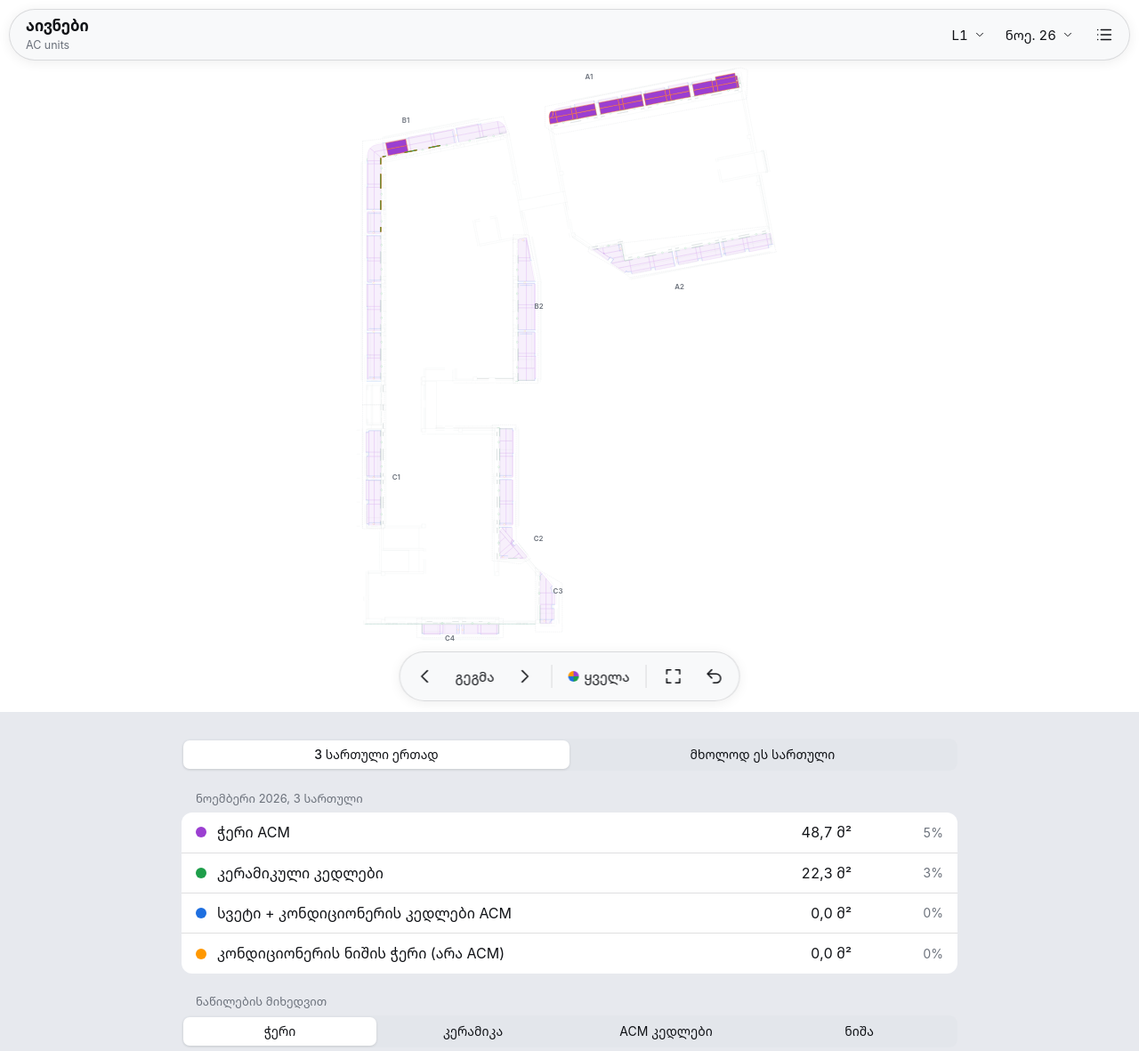
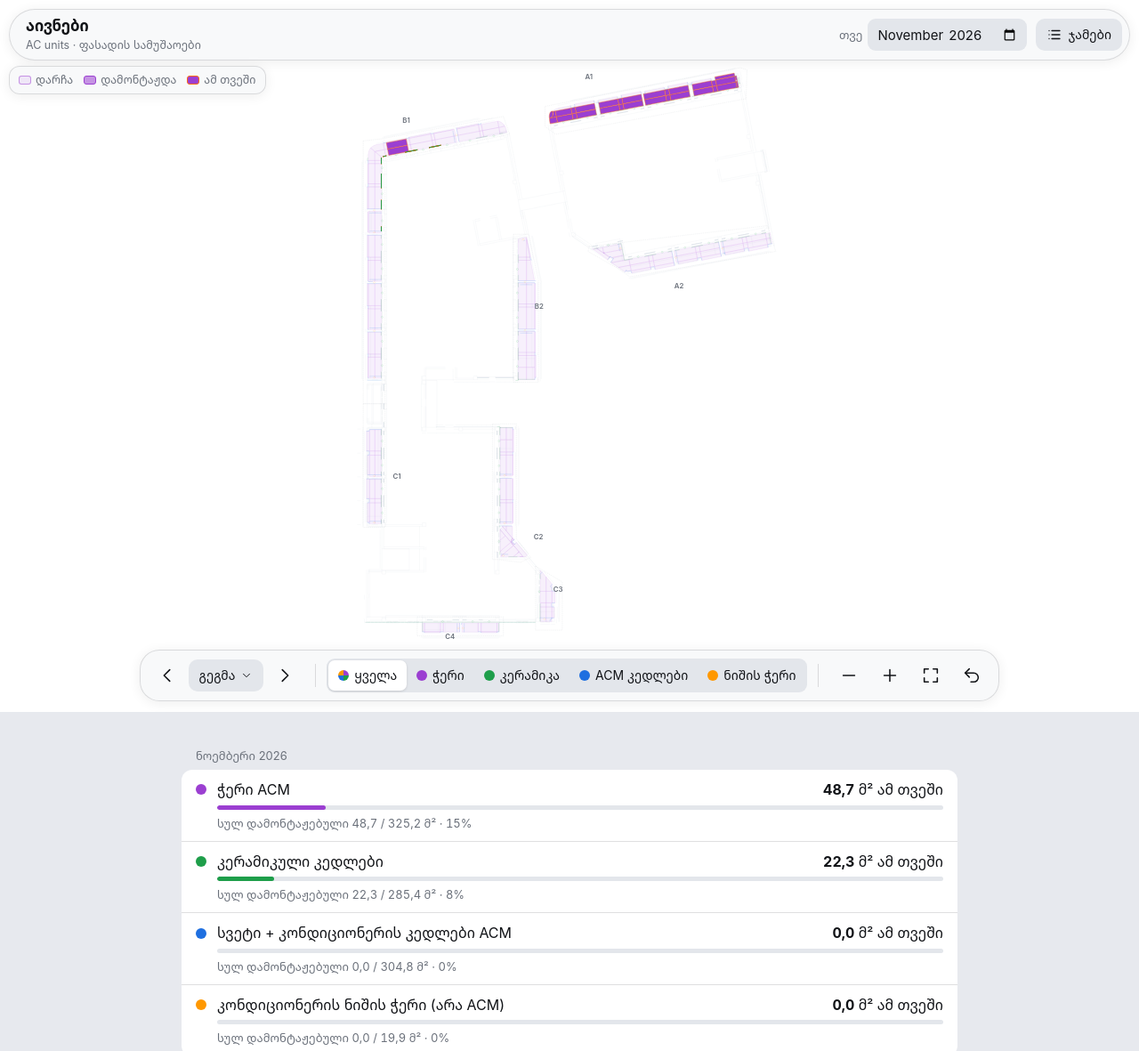
Before and after one commit to grishanazaretyan/facade-progress, a plain HTML site: page index.html in a window 1280 px wide. Shown: the top 1181 px of the page at 89% size. Drawn offline with Linux system fonts and the light colour scheme.

Commit message:
One floor, clearer controls

```diff
--- a/index.html
+++ b/index.html
@@ -68,14 +68,14 @@ button:focus-visible,input:focus-visible{outline:2px solid var(--acc);outline-of
 .mk.n .v{stroke:var(--now);stroke-width:1}
 .off{opacity:.15;pointer-events:none}
 main{padding:18px 14px 56px;max-width:900px;margin:0 auto}
-.gh{display:flex;align-items:flex-end;justify-content:space-between;gap:10px;padding:22px 16px 7px;font-size:13px;color:var(--mute)}
+.gh{display:flex;flex-wrap:wrap;align-items:flex-end;justify-content:space-between;gap:10px;padding:22px 16px 7px;font-size:13px;color:var(--mute)}
 .gh b{font-weight:400}
 .grp{background:var(--grp);border-radius:12px;overflow:hidden}
 .li{display:flex;align-items:center;gap:12px;padding:11px 16px;min-height:44px}
 .li+.li{border-top:.5px solid var(--sep)}
 .li .n{flex:1}
 .li .v{font-variant-numeric:tabular-nums;white-space:nowrap}
-.li .s{color:var(--mute);font-size:14px;font-variant-numeric:tabular-nums;white-space:nowrap;min-width:6.5em;text-align:right}
+.li .s{display:none;color:var(--mute);font-size:14px;font-variant-numeric:tabular-nums;white-space:nowrap;min-width:6.5em;text-align:right}
 .lnk{color:var(--acc);font-size:15px;min-height:32px}
 .seg{display:flex;background:var(--chip);border-radius:9px;padding:2px;margin:12px 0 0}
 .seg button{flex:1;min-height:32px;border-radius:7px;font-size:14px}
@@ -101,36 +101,62 @@ pre{background:var(--grp);border-radius:12px;padding:14px 16px;margin:0;font:inh
 .hide{display:none!important}
 @media(max-width:600px){table{font-size:13px}th,td{padding:8px 8px}.nav .t span{font-size:12px}.tb{padding:0 8px}}
 @media(prefers-reduced-motion:reduce){.toast{transition:none}}
+
+.nav{height:auto;min-height:58px;flex-wrap:wrap;padding:7px 8px 7px 18px;gap:8px 10px}
+.seg.sm{margin:0}.seg.sm button{min-height:34px;padding:0 12px;flex:none}
+.mon{display:flex;align-items:center;gap:6px;font-size:13px;color:var(--mute)}
+.mon input{font:inherit;font-size:15px;color:var(--ink);border:0;border-radius:9px;background:var(--chip);padding:6px 10px;min-height:36px}
+.chip{background:var(--chip);border-radius:10px;height:36px;min-height:36px;padding:0 12px;font-size:14px}
+.chip svg{width:18px;height:18px}
+.tools{height:auto;min-height:56px;padding:6px 8px;border-radius:22px;flex-wrap:wrap;justify-content:center;gap:6px;left:0;right:0;margin:0 auto;width:max-content;transform:none}
+.grpb{display:flex;align-items:center;gap:2px}
+.seg.lay{margin:0}.seg.lay button{flex:none;min-height:34px;padding:0 11px;gap:6px;font-size:14px}
+.legend{left:10px;top:calc(max(10px,env(safe-area-inset-top)) + 74px);border-radius:12px;padding:6px 10px;display:flex;gap:12px;font-size:12.5px;color:var(--mute)}
+.legend span{display:flex;align-items:center;gap:5px}
+.lg{width:14px;height:10px;border-radius:3px;display:inline-block}
+.l0{background:color-mix(in srgb,var(--ceil) 10%,transparent);border:1px solid color-mix(in srgb,var(--ceil) 50%,transparent)}
+.l1{background:color-mix(in srgb,var(--ceil) 55%,transparent);border:1px solid var(--ceil)}
+.l2{background:var(--ceil);border:1.5px solid var(--now)}
+#mpart{left:50%;transform:translateX(-50%);bottom:calc(max(12px,env(safe-area-inset-bottom)) + 70px)}
+.li{flex-wrap:wrap;row-gap:6px}
+.li .bar{flex-basis:100%;height:5px;border-radius:3px;background:var(--chip);overflow:hidden;margin-left:24px}
+.li .bar i{display:block;height:100%;border-radius:3px}
+.li .sub2{flex-basis:100%;margin-left:24px;font-size:13px;color:var(--mute);font-variant-numeric:tabular-nums}
+@media(max-width:820px){.nav .t{flex-basis:100%}.nav .t span{display:none}.tools{left:8px;right:8px;transform:none;max-width:none;width:auto;margin:0}.tools .sep{display:none}.seg.lay{order:-1;flex-basis:100%;flex-wrap:wrap;justify-content:center}.grpb{flex:1;justify-content:center}.legend{top:calc(max(10px,env(safe-area-inset-top)) + 118px)}.toast{bottom:calc(max(12px,env(safe-area-inset-bottom)) + 140px)}#mpart{bottom:calc(max(12px,env(safe-area-inset-bottom)) + 120px)}}
+@media(max-width:420px){.seg.lay button{padding:0 8px;font-size:13px}.legend{font-size:11.5px;gap:8px}}
 </style>
 </head>
 <body>
 <div class="viewer">
 <div class="plan" id="plan"><svg id="svg" role="img" aria-label="გეგმა"></svg></div>
 <div class="glass nav">
- <div class="t"><b>აივნები</b><span id="sub">AC units</span></div>
- <button class="tb" id="bfloor" aria-label="სართული"><span id="flbl">L1</span><svg viewBox="0 0 24 24" style="width:14px;height:14px"><path d="m6 9 6 6 6-6"/></svg></button>
- <button class="tb" id="bmon" aria-label="თვე"><span id="mlbl"></span><svg viewBox="0 0 24 24" style="width:14px;height:14px"><path d="m6 9 6 6 6-6"/></svg></button>
- <button class="ib" id="tostats" aria-label="ჯამები"><svg viewBox="0 0 24 24"><path d="M8 6h12M8 12h12M8 18h12M4 6h.01M4 12h.01M4 18h.01"/></svg></button>
+ <div class="t"><b>აივნები</b><span id="sub">AC units · ფასადის სამუშაოები</span></div>
+ <div id="floors" hidden></div>
+ <label class="mon"><span>თვე</span><input type="month" id="mon"></label>
+ <button class="tb chip" id="tostats"><svg viewBox="0 0 24 24"><path d="M8 6h12M8 12h12M8 18h12M4 6h.01M4 12h.01M4 18h.01"/></svg><span>ჯამები</span></button>
 </div>
-<div class="glass menu" id="mfloor" style="right:10px;top:calc(max(10px,env(safe-area-inset-top)) + 64px)"><div class="hd">სართული</div><div id="floors"></div></div>
-<div class="glass menu" id="mmon" style="right:10px;top:calc(max(10px,env(safe-area-inset-top)) + 64px)"><div class="hd">თვე</div><input type="month" id="mon"></div>
+<div class="glass legend"><span><i class="lg l0"></i>დარჩა</span><span><i class="lg l1"></i>დამონტაჟდა</span><span><i class="lg l2"></i>ამ თვეში</span></div>
 <div class="glass tools" id="bottombar">
- <button class="ib" id="pprev" aria-label="წინა ნაწილი"><svg viewBox="0 0 24 24"><path d="m15 5-7 7 7 7"/></svg></button>
- <button class="tb" id="bpart" aria-label="ნაწილი"><span id="partlbl">გეგმა</span></button>
- <button class="ib" id="pnext" aria-label="შემდეგი ნაწილი"><svg viewBox="0 0 24 24"><path d="m9 5 7 7-7 7"/></svg></button>
+ <div class="grpb">
+  <button class="ib" id="pprev" aria-label="წინა ნაწილი"><svg viewBox="0 0 24 24"><path d="m15 5-7 7 7 7"/></svg></button>
+  <button class="tb chip" id="bpart" aria-label="ნაწილი"><span id="partlbl">გეგმა</span><svg viewBox="0 0 24 24" style="width:14px;height:14px"><path d="m6 9 6 6 6-6"/></svg></button>
+  <button class="ib" id="pnext" aria-label="შემდეგი ნაწილი"><svg viewBox="0 0 24 24"><path d="m9 5 7 7-7 7"/></svg></button>
+ </div>
  <span class="sep"></span>
- <button class="tb" id="blayer" aria-label="რას ვნიშნავ"><span class="dot all" id="ldot"></span><span id="llbl">ყველა</span></button>
+ <div class="seg lay" id="layers" role="group" aria-label="რას ვნიშნავ"></div>
  <span class="sep"></span>
- <button class="ib" id="zfit" aria-label="მთლიანი"><svg viewBox="0 0 24 24"><path d="M4 9V4h5M20 9V4h-5M4 15v5h5M20 15v5h-5"/></svg></button>
- <button class="ib" id="undo" aria-label="დაბრუნება"><svg viewBox="0 0 24 24"><path d="M9 14 4 9l5-5"/><path d="M4 9h10.5a5.5 5.5 0 0 1 0 11H11"/></svg></button>
- <button class="hide" id="zin"></button><button class="hide" id="zout"></button>
+ <div class="grpb">
+  <button class="ib" id="zout" aria-label="დაპატარავება"><svg viewBox="0 0 24 24"><path d="M5 12h14"/></svg></button>
+  <button class="ib" id="zin" aria-label="გადიდება"><svg viewBox="0 0 24 24"><path d="M12 5v14M5 12h14"/></svg></button>
+  <button class="ib" id="zfit" aria-label="მთლიანი გეგმა"><svg viewBox="0 0 24 24"><path d="M4 9V4h5M20 9V4h-5M4 15v5h5M20 15v5h-5"/></svg></button>
+  <button class="ib" id="undo" aria-label="დაბრუნება"><svg viewBox="0 0 24 24"><path d="M9 14 4 9l5-5"/><path d="M4 9h10.5a5.5 5.5 0 0 1 0 11H11"/></svg></button>
+ </div>
 </div>
-<div class="glass menu" id="mpart" style="left:50%;transform:translateX(-50%);bottom:calc(max(12px,env(safe-area-inset-bottom)) + 64px)"><div id="partsbar"></div></div>
-<div class="glass menu" id="mlayer" style="left:50%;transform:translateX(-50%);bottom:calc(max(12px,env(safe-area-inset-bottom)) + 64px)"><div class="hd">შეხებით ინიშნება</div><div id="layers"></div></div>
+<div class="glass menu" id="mpart"><div class="hd">ნაწილი</div><div id="partsbar"></div></div>
 <div class="toast" id="toast"></div>
 </div>
 <main id="stats">
- <div class="seg" id="scope"></div>
+ <div id="scope" hidden></div>
  <div class="gh"><b id="kh">ამ თვეში</b></div>
  <div class="grp" id="kpis"></div>
  <div class="gh"><b>ნაწილების მიხედვით</b><span class="row" id="bulk"></span></div>
@@ -163,8 +189,8 @@ const NS='http://www.w3.org/2000/svg';
 const $=id=>document.getElementById(id);
 const fmt=v=>v.toFixed(1).replace('.',',');
 const now=new Date(); const mon=$('mon'); mon.value=now.getFullYear()+'-'+String(now.getMonth()+1).padStart(2,'0');
-let ptype='ceil', layer='all', undoStack=[], art=null, canWrite=true, floor='L1', scope='all';
-const FL=[['L1','L1  +4.50'],['L2','L2  +7.80'],['L3','L3  +11.10']];const K=id=>floor+':'+id;
+let ptype='ceil', layer='all', undoStack=[], art=null, canWrite=true, floor='L1', scope='one';
+const FL=[['L1','L1 +4.50'],['L2','L2 +7.80'],['L3','L3 +11.10']];const K=id=>floor+':'+id;
 $('floors').innerHTML=FL.map(([f,n])=>`<button data-f="${f}" aria-pressed="${f==='L1'}">${n}</button>`).join('');
 $('floors').addEventListener('click',e=>{const b=e.target.closest('button');if(!b)return;floor=b.dataset.f;$('floors').querySelectorAll('button').forEach(x=>x.setAttribute('aria-pressed',x===b));paint();renderBulk();toast(b.textContent)});
 $('scope').innerHTML=`<button data-s="all" aria-pressed="true">3 სართული ერთად</button><button data-s="one" aria-pressed="false">მხოლოდ ეს სართული</button>`;
@@ -211,9 +237,9 @@ function sums(){const m=mon.value,S={},fs=scope==='all'?FL.map(x=>x[0]):[floor];
  for(const f of fs)for(const e of D.els){const c=CAT[e.t],k=e.p+'|'+c;S[k]=S[k]||{s:0,d:0,n:0};S[k].s+=e.a;const d=ST.done[f+':'+e.id];if(d&&d<=m)S[k].d+=e.a;if(d===m)S[k].n+=e.a}
  return S}
 function renderNums(){const S=sums(),m=mon.value;const MK=['იანვარი','თებერვალი','მარტი','აპრილი','მაისი','ივნისი','ივლისი','აგვისტო','სექტემბერი','ოქტომბერი','ნოემბერი','დეკემბერი'];const mname=MK[+m.slice(5,7)-1]+' '+m.slice(0,4);
- const sc=scope==='all'?'3 სართული':FL.find(x=>x[0]===floor)[1];$('kh').textContent=mname+', '+sc;$('rh').textContent='ანგარიში, '+mname;$('flbl').textContent=floor;$('mlbl').textContent=MK[+m.slice(5,7)-1].slice(0,3)+'. '+m.slice(2,4);
+ const sc=scope==='all'?'3 სართული':FL.find(x=>x[0]===floor)[1];$('kh').textContent=mname;$('rh').textContent='ანგარიში, '+mname;
  const tot=c=>PARTS.reduce((a,p)=>{const v=S[p+'|'+c]||{s:0,d:0,n:0};a.s+=v.s;a.d+=v.d;a.n+=v.n;return a},{s:0,d:0,n:0});
- $('kpis').innerHTML=Object.keys(CN).map(c=>{const t=tot(c),pc=t.s?t.d/t.s*100:0;return`<div class="li"><span class="dot" style="background:var(${CV[c]})"></span><span class="n">${CN[c]}</span><span class="v">${fmt(t.n)} მ²</span><span class="s">${Math.round(pc)}%</span></div>`}).join('');
+ $('kpis').innerHTML=Object.keys(CN).map(c=>{const t=tot(c),pc=t.s?t.d/t.s*100:0;return`<div class="li"><span class="dot" style="background:var(${CV[c]})"></span><span class="n">${CN[c]}</span><span class="v"><b>${fmt(t.n)}</b> მ² ამ თვეში</span><div class="bar"><i style="width:${pc.toFixed(1)}%;background:var(${CV[c]})"></i></div><div class="sub2">სულ დამონტაჟებული ${fmt(t.d)} / ${fmt(t.s)} მ² · ${Math.round(pc)}%</div></div>`}).join('');
  const pc=v=>v.s?Math.round(v.d/v.s*100)+'%':'–';const cell=v=>`<td>${v.n?'<b>'+fmt(v.n)+'</b>':'–'}</td><td>${fmt(v.d)} <small>/ ${fmt(v.s)}</small></td><td><small>${pc(v)}</small></td>`;const c=ptype;
  let h=`<tr><th></th><th>ამ თვეში</th><th>სულ / მოცულობა, მ²</th><th></th></tr>`;
  for(const b of ['A','B','C']){const ps=PARTS.filter(p=>p[0]===b);
@@ -235,13 +261,13 @@ function setMany(ids,val){const prev={};ids.forEach(id=>{prev[id]=ST.done[id]||n
 function tapEl(id){const e=byId[id],m=mon.value,d=ST.done[K(id)];
  if(!canWrite){toast('მხოლოდ სანახავად');return}
  if(d&&d!==m){toast(`ჩაწერილია ${d}-ში. შესაცვლელად აირჩიეთ ის თვე.`);return}
- setMany([K(id)],d?null:m);toast(`${floor} · ${e.p} · ${CN[CAT[e.t]]} · ${fmt(e.a)} მ² ${d?'მოიხსნა':'დაემატა'}`)}
+ setMany([K(id)],d?null:m);toast(`${e.p} · ${CN[CAT[e.t]]} · ${fmt(e.a)} მ² ${d?'მოიხსნა':'დაემატა'}`)}
 $('undo').addEventListener('click',()=>{const u=undoStack.pop();if(!u){toast('გასაუქმებელი არაფერია');return}for(const[k,v]of Object.entries(u)){if(v)ST.done[k]=v;else delete ST.done[k]}paint();queueSave();toast('გაუქმდა')});
 // ---- bulk
-function renderBulk(){const b=$('bulk');if(!focusPart||layer==='all'){b.innerHTML='';return}
- b.innerHTML=`<button id="ball">ყველას მონიშვნა</button><button id="bclr">გასუფთავება</button>`;
+function renderBulk(){const b=$('bulk');if(!focusPart||layer==='all'){b.innerHTML='<span style="font-size:12.5px">აირჩიეთ ნაწილი და ტიპი სწრაფი მონიშვნისთვის</span>';return}
+ b.innerHTML=`<button id="ball">${focusPart}: ყველას მონიშვნა</button><button id="bclr">ამ თვის გასუფთავება</button>`;
  const ids=D.els.filter(e=>e.p===focusPart&&CAT[e.t]===layer).map(e=>K(e.id));
- $('ball').onclick=()=>ask(`${focusPart}-ში (${floor}) ყველა „${LAY.find(x=>x[0]===layer)[1]}“ მოინიშნოს დამონტაჟებულად – ${mon.value}?`,()=>setMany(ids.filter(i=>!ST.done[i]),mon.value));
+ $('ball').onclick=()=>ask(`${focusPart}-ში ყველა „${LAY.find(x=>x[0]===layer)[1]}“ მოინიშნოს დამონტაჟებულად – ${mon.value}?`,()=>setMany(ids.filter(i=>!ST.done[i]),mon.value));
  $('bclr').onclick=()=>ask(`წაიშალოს ${focusPart}-ის „${LAY.find(x=>x[0]===layer)[1]}“ მონიშვნები (${mon.value})?`,()=>setMany(ids.filter(i=>ST.done[i]===mon.value),null))}
 function ask(t,fn){$('dlgt').textContent=t;$('dlg').classList.add('on');$('dyes').onclick=()=>{$('dlg').classList.remove('on');fn()};$('dno').onclick=()=>$('dlg').classList.remove('on')}
 // ---- pan / zoom / tap
@@ -260,17 +286,20 @@ svg.addEventListener('pointerup',up);svg.addEventListener('pointercancel',up);
 svg.addEventListener('wheel',e=>{e.preventDefault();zoomAt(e.clientX,e.clientY,Math.exp(e.deltaY*0.0015))},{passive:false});
 $('zin').onclick=()=>{const r=svg.getBoundingClientRect();zoomAt(r.left+r.width/2,r.top+r.height/2,0.7)};
 $('zfit').onclick=()=>{zoomPart('All');syncLbl()};
-const MENUS=['mfloor','mmon','mpart','mlayer'];
+const MENUS=['mpart'];
 const closeMenus=x=>MENUS.forEach(m=>{if(m!==x)$(m).classList.remove('on')});
-const toggleMenu=m=>{closeMenus(m);$(m).classList.toggle('on')};
-$('bfloor').onclick=()=>toggleMenu('mfloor');$('bmon').onclick=()=>toggleMenu('mmon');$('bpart').onclick=()=>toggleMenu('mpart');$('blayer').onclick=()=>toggleMenu('mlayer');
+function layout(){const nb=document.querySelector('.nav').getBoundingClientRect(),bb=$('bottombar').getBoundingClientRect();document.querySelector('.legend').style.top=(nb.bottom+6)+'px';$('toast').style.bottom=(innerHeight-bb.top+10)+'px'}
+addEventListener('resize',layout);requestAnimationFrame(layout);
+const toggleMenu=m=>{closeMenus(m);const bb=$('bottombar').getBoundingClientRect();$(m).style.bottom=(innerHeight-bb.top+8)+'px';$(m).classList.toggle('on')};
+document.addEventListener('pointerdown',e=>{if(!e.target.closest('.menu')&&!e.target.closest('#bpart'))closeMenus()},true);
+$('bpart').onclick=()=>toggleMenu('mpart');
 svg.addEventListener('pointerdown',()=>closeMenus(),true);
 ['floors','partsbar','layers'].forEach(id=>$(id).addEventListener('click',()=>setTimeout(()=>{closeMenus();syncLbl()},0)));
 mon.addEventListener('change',()=>{closeMenus();syncLbl()});
 const PL=['All',...PARTS];
 const stepPart=d=>{const i=PL.indexOf(focusPart||'All');zoomPart(PL[(i+d+PL.length)%PL.length]);syncLbl()};
 $('pprev').onclick=()=>stepPart(-1);$('pnext').onclick=()=>stepPart(1);
-function syncLbl(){$('partlbl').textContent=focusPart||'გეგმა';const L=LAY.find(x=>x[0]===layer);$('llbl').textContent=L[1];const d=$('ldot');d.className='dot'+(L[2]?'':' all');d.style.background=L[2]?`var(${L[2]})`:'';renderNums()}
+function syncLbl(){$('partlbl').textContent=focusPart||'გეგმა';renderNums()}
 $('tostats').onclick=()=>$('stats').scrollIntoView({behavior:'smooth'});
 $('zout').onclick=()=>{const r=svg.getBoundingClientRect();zoomAt(r.left+r.width/2,r.top+r.height/2,1/0.7)};
 // ---- saving
--- a/sw.js
+++ b/sw.js
@@ -1,4 +1,4 @@
-const C='facade-progress-v6';
+const C='facade-progress-v7';
 const FILES=['./','./index.html','./manifest.json','./icon-192.png','./icon-512.png'];
 self.addEventListener('install',e=>{self.skipWaiting();e.waitUntil(caches.open(C).then(c=>c.addAll(FILES.map(f=>new Request(f,{cache:'reload'})))).catch(()=>{}))});
 self.addEventListener('activate',e=>{e.waitUntil(caches.keys().then(ks=>Promise.all(ks.filter(k=>k!==C).map(k=>caches.delete(k)))).then(()=>self.clients.claim()))});
```
Also changed, not shown: 1 other file.
